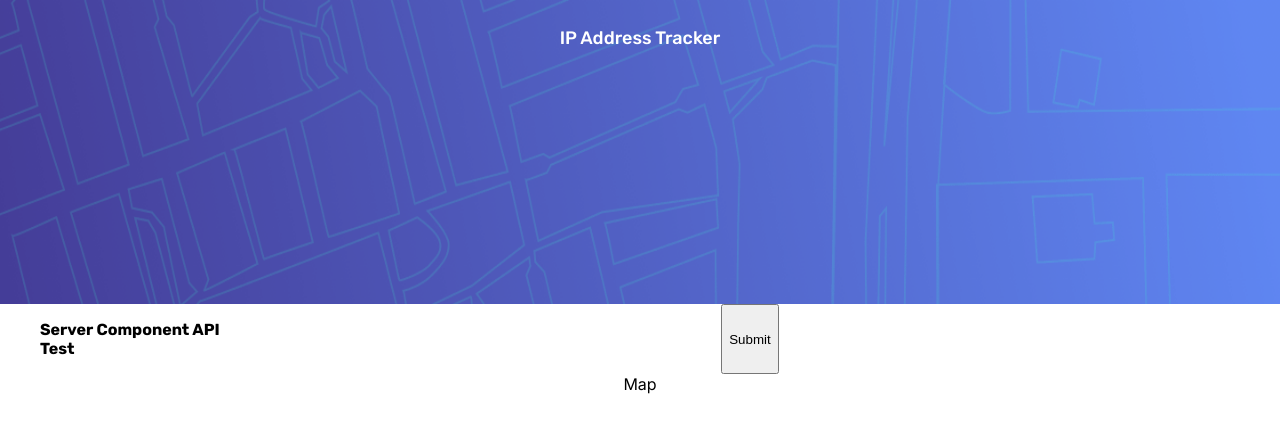
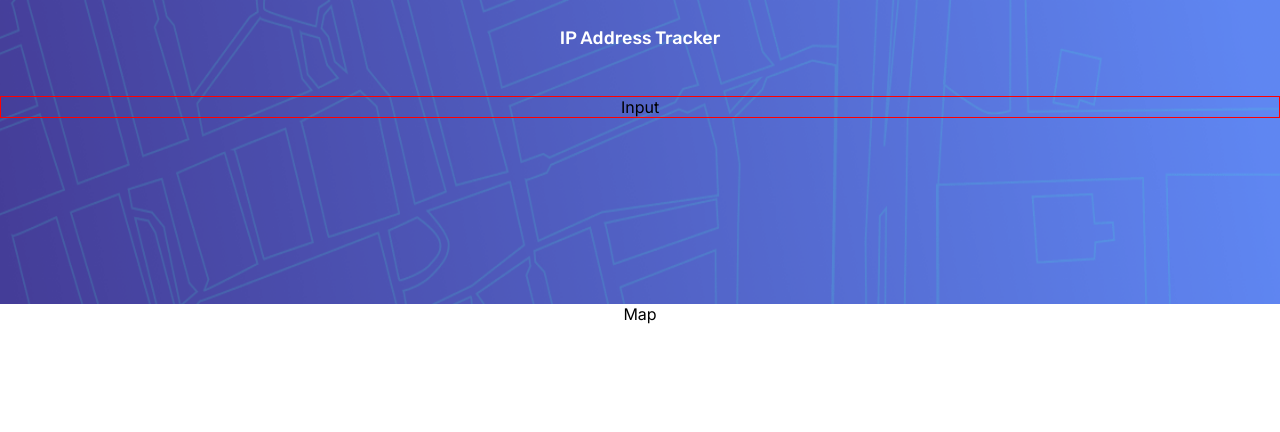
Before and after one commit to atorrez007/ip-gps-tracker, a Next.js app: page / in a window 1280 px wide. Shown: the top 432 px of the page. Built offline with nearby package versions, Linux system fonts and the light colour scheme; no server answers.

Commit message:
created input component, basic layout

```diff
--- a/src/Styles/ImageComponentStyles.css
+++ b/src/Styles/ImageComponentStyles.css
@@ -34,4 +34,11 @@
   font-weight: 500;
   color: white;
   font-size: 18px;
+}
+
+.input-placeholder {
+  position: absolute;
+  margin-top: 6em;
+  width: 100%;
+  justify-content: center;
 }/*# sourceMappingURL=ImageComponentStyles.css.map */
--- a/src/Styles/ImageComponentStyles.scss
+++ b/src/Styles/ImageComponentStyles.scss
@@ -38,3 +38,10 @@
   color: white;
   font-size: 18px;
 }
+
+.input-placeholder {
+  position: absolute;
+  margin-top: 6em;
+  width: 100%;
+  justify-content: center;
+}
--- /dev/null
+++ b/src/Styles/InputStyles.css
@@ -0,0 +1,10 @@
+@font-face {
+  font-family: "Rubik";
+  src: url("../assets/fonts/Rubik-VariableFont_wght.ttf");
+}
+@media (min-width: 375px) {
+  .input-container {
+    border: red solid 1px;
+    width: 100%;
+  }
+}/*# sourceMappingURL=InputStyles.css.map */
--- /dev/null
+++ b/src/Styles/InputStyles.scss
@@ -0,0 +1,8 @@
+@import "../Variables/Variables.scss";
+@import "../Breakpoints/Breakpoints.scss";
+.input-container {
+  @include mobile {
+    border: red solid 1px;
+    width: 100%;
+  }
+}
--- a/src/app/api/geolocation/route.ts
+++ b/src/app/api/geolocation/route.ts
@@ -6,7 +6,6 @@ const DATA_SOURCE_URL = `https://geo.ipify.org/api/v2/country?apiKey=${process.e
 export async function GET(req: Request) {
   const { searchParams } = new URL(req.url);
   const ipAddress = searchParams.get("ipAddress");
-  console.log(ipAddress);
   let url = "";
   ipAddress
     ? (url = `${DATA_SOURCE_URL}&ipAddress=${ipAddress}`)
--- a/src/components/Container.tsx
+++ b/src/components/Container.tsx
@@ -1,12 +1,10 @@
 import "../Styles/ContainerStyles.css";
 import ImageComponent from "./ImageComponent";
-import Test from "./Test";
 
 const Container = () => {
   return (
     <div className="container-styles">
       <ImageComponent />
-      <Test />
       <div className="map-container">Map</div>
     </div>
   );
--- a/src/components/ImageComponent.tsx
+++ b/src/components/ImageComponent.tsx
@@ -4,6 +4,7 @@ import React, { useEffect, useState } from "react";
 import MobileImage from "../assets/images/pattern-bg-mobile.png";
 import DesktopImage from "../assets/images/pattern-bg-desktop.png";
 import Image from "next/image";
+import Input from "./Input";
 
 const ImageComponent = () => {
   const [isMobile, setIsMobile] = useState<boolean>(false);
@@ -20,6 +21,10 @@ const ImageComponent = () => {
       <div className="title">
         <span>IP Address Tracker</span>
       </div>
+      <div className="input-placeholder">
+        <Input />
+      </div>
+
       <Image
         priority
         className="image-styling"
--- /dev/null
+++ b/src/components/Input.tsx
@@ -0,0 +1,6 @@
+import "../Styles/InputStyles.css";
+const Input = () => {
+  return <div className="input-container">Input</div>;
+};
+
+export default Input;
--- a/src/components/Test.tsx
+++ b/src/components/Test.tsx
@@ -16,6 +16,7 @@ export default function Test() {
     const data: GeolocationResponse = await res.json();
     setGeolocation(data);
   }
+  // Will be used to fetch user's ip through ipify.
   useEffect(() => {
     const fetchIp = async () => {
       try {
```
Also changed, not shown: src/Styles/ContainerStyles.scss (+15 -5 lines), 2 other files (tests, documents, lock files or other folders).
